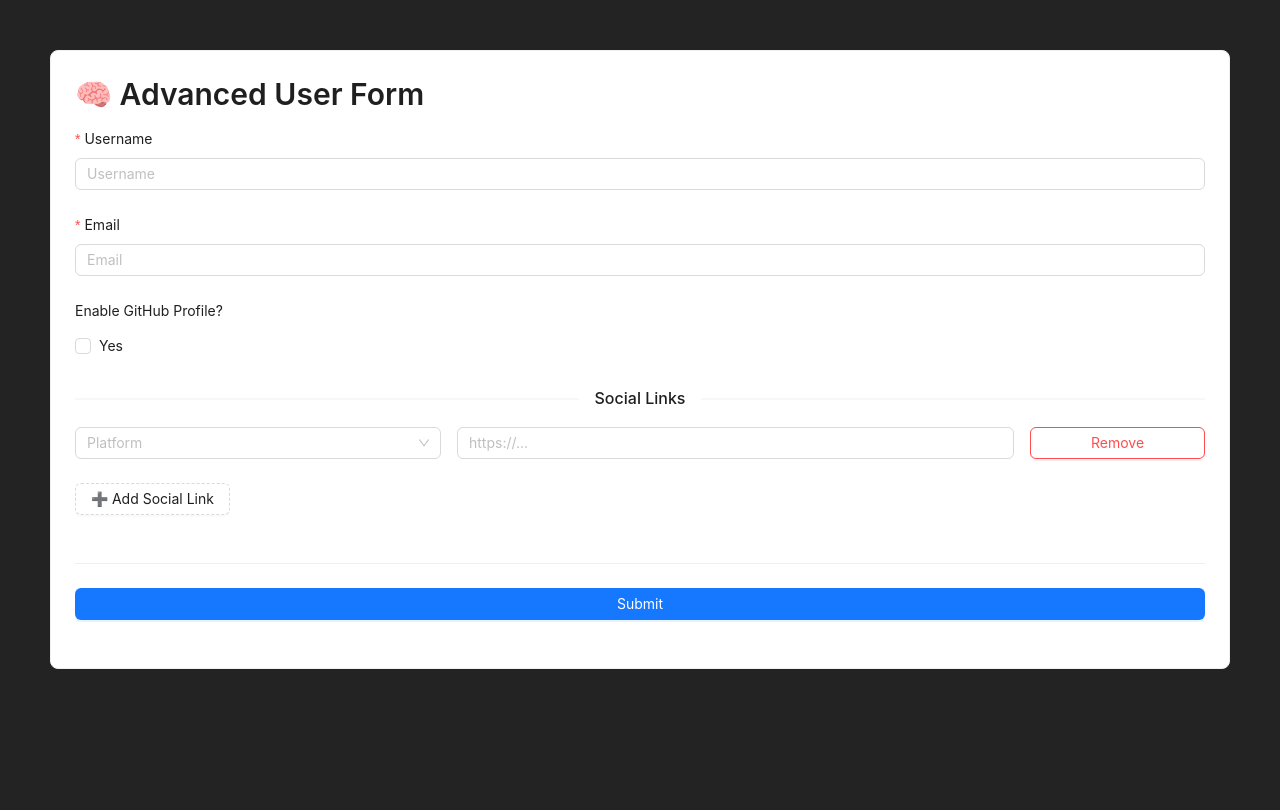
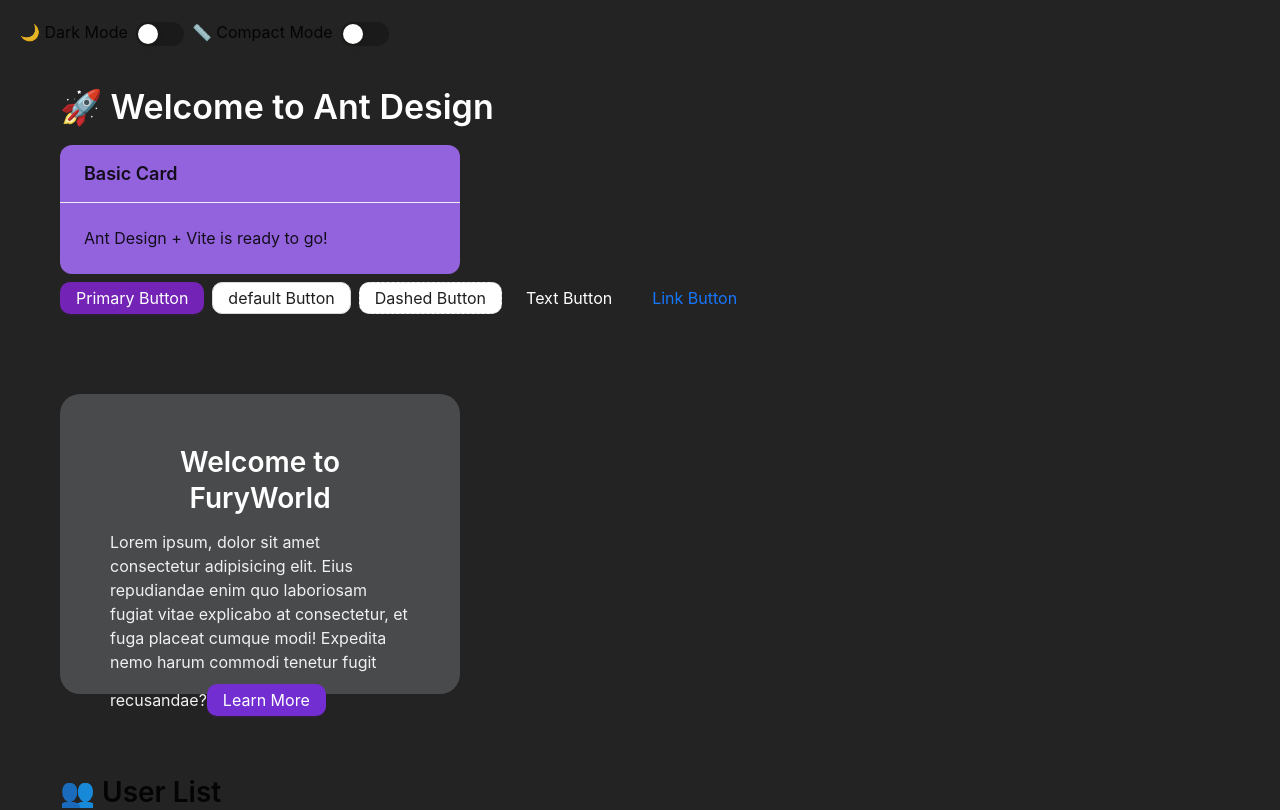
Before and after one commit to Gohilharshil201/learn-ant-design, a React (Vite) app: page / in a window 1280 px wide. Shown: the top 810 px of the page. Built offline with nearby package versions, Linux system fonts and the light colour scheme.

Commit message:
Compact Mode and Dark Mode

```diff
--- a/src/App.jsx
+++ b/src/App.jsx
@@ -3,15 +3,38 @@
 import UserGrid from "./components/UserGrid";
 import UserForm from "./components/UserForm";
 import AdvancedUserForm from "./components/AdvancedUserForm";
+import { useState } from "react";
+import { ConfigProvider, theme as AntTheme } from "antd";
+import ThemeSwitcher from "./components/ThemeSwitcher";
 function App() {
+  const [isDark, setIsDark] = useState(false);
+  const [isCompact, setIsCompact] = useState(false);
   return (
-    <>
-      {/* <Basic /> */}
-      {/* <WelcomeCard /> */}
-      {/* <UserGrid /> */}
-      {/* <UserForm /> */}
-      <AdvancedUserForm />
-    </>
+    <ConfigProvider
+      theme={{
+        algorithm: isDark ? AntTheme.darkAlgorithm : AntTheme.defaultAlgorithm,
+        token: {
+          colorPrimary: "#722ED1",
+          borderRadius: 10,
+          fontSize: 16,
+        },
+      }}
+      componentSize={isCompact ? "small" : "middle"}
+    >
+      <div style={{ padding: 20 }}>
+        <ThemeSwitcher
+          isDark={isDark}
+          setIsDark={setIsDark}
+          isCompact={isCompact}
+          setIsCompact={setIsCompact}
+        />
+        <Basic />
+        <WelcomeCard />
+        <UserGrid />
+        <UserForm />
+        <AdvancedUserForm />
+      </div>
+    </ConfigProvider>
   );
 }
 
--- a/src/components/AdvancedUserForm.jsx
+++ b/src/components/AdvancedUserForm.jsx
@@ -48,8 +48,10 @@
               { required: true, message: "Username is required" },
               {
                 validator: (_, value) =>
-                  value && value.includes("admin")
-                    ? Promise.reject("Username cannot include 'admin'")
+                  (value && value.includes("admin")) || value.includes("Admin")
+                    ? Promise.reject(
+                        `Username cannot include 'admin': ${value}`
+                      )
                     : Promise.resolve(),
               },
             ]}
@@ -102,7 +104,9 @@
                   rules={[{ required: false, message: "Select a platform" }]}
                 >
                   <Select placeholder="Platform">
-                    <Select.Option value="twitter/ X">Twitter / X</Select.Option>
+                    <Select.Option value="twitter/ X">
+                      Twitter / X
+                    </Select.Option>
                     <Select.Option value="linkedin">LinkedIn</Select.Option>
                     <Select.Option value="Instagram">Instagram</Select.Option>
                     <Select.Option value="dribbble">Dribbble</Select.Option>
--- /dev/null
+++ b/src/components/ThemeSwitcher.jsx
@@ -0,0 +1,31 @@
+import React from "react";
+import { Space, Typography, Switch } from "antd";
+const { Text } = Typography;
+const ThemeSwitcher = ({ isdark, setIsDark, isCompact, setIsCompact }) => {
+  return (
+    <>
+      <div>
+        <Space>
+          <span>
+            <Text>🌙 Dark Mode</Text>
+            <Switch
+              checked={isdark}
+              onChange={(val) => setIsDark(val)}
+              style={{ marginLeft: 8 }}
+            />
+          </span>
+          <span>
+            <Text>📏 Compact Mode</Text>
+            <Switch
+              checked={isCompact}
+              onChange={(val) => setIsCompact(val)}
+              style={{ marginLeft: 8 }}
+            />
+          </span>
+        </Space>
+      </div>
+    </>
+  );
+};
+
+export default ThemeSwitcher;
```
